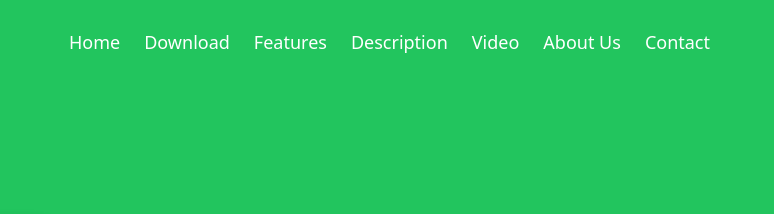
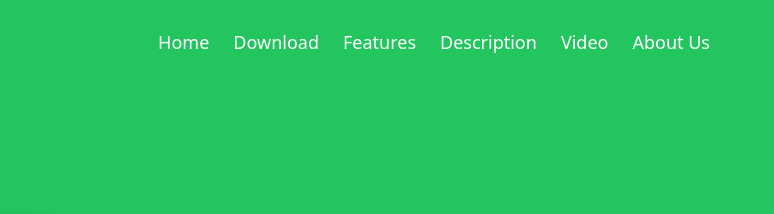
Before and after one commit to Riya01052001/infotrixs, a website: page index.html in a window 1280 px wide. Shown: the top 214 px of the page, 506-1280 px from the left. Drawn offline with nearby package versions, Linux system fonts and the light colour scheme.

Commit message:
Update index.html

```diff
--- a/index.html
+++ b/index.html
@@ -39,9 +39,7 @@
                 <div>
                     <p class="hover:underline">About Us</p>
                 </div>
-                <div>
-                    <p class="hover:underline">Contact </p>
-                </div>
+
 
             </div>
         </nav>
```
